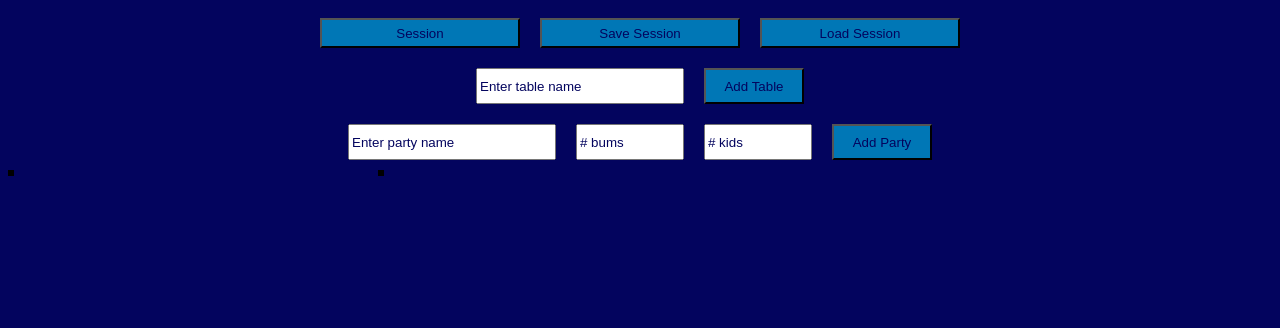
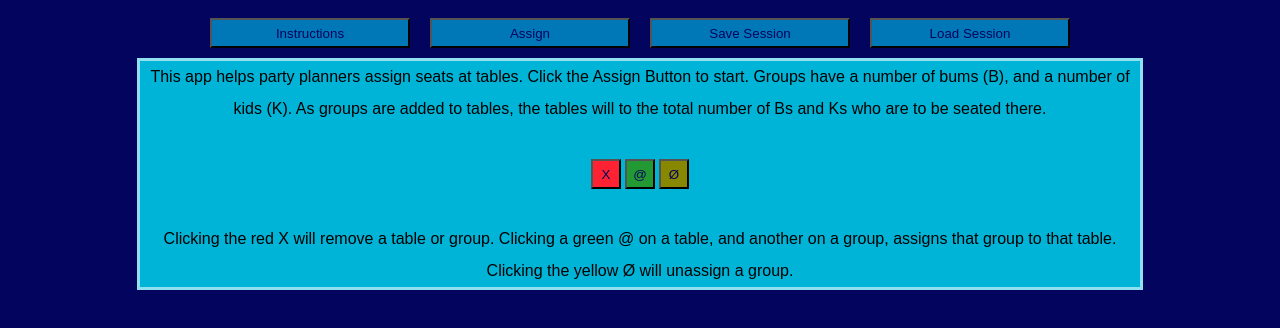
Before and after one commit to NickBrownMaths/seatingplan, a React (Create React App) app: page / in a window 1280 px wide. Shown: the top 328 px of the page. Built offline with nearby package versions, Linux system fonts and the light colour scheme.

Commit message:
added instruction page

```diff
--- a/src/App.css
+++ b/src/App.css
@@ -96,6 +96,7 @@ body {
   background-color: var(--colour6);
   color: var(--colour1);
 }
+
 .KillButton:hover {
   background-color: var(--colour7);
 }
@@ -112,6 +113,7 @@ body {
   background-color: var(--colour8);
   color: var(--colour1);
 }
+
 .LinkButton:hover {
   background-color: var(--colour9);
 }
@@ -128,6 +130,7 @@ body {
   background-color: var(--colour10);
   color: var(--colour1);
 }
+
 .UnlinkButton:hover {
   background-color: var(--colour11);
 }
@@ -150,7 +153,7 @@ body {
   min-width: var(--widthBigger);
 }
 
-.TableParty{
+.TableParty {
   margin-top: 15px;
 }
 
@@ -174,3 +177,81 @@ body {
   left: var(--widthBiggerer);
   top: 0
 }
+
+.LoadSaveHolder {
+  display: inline-block;
+}
+
+.InstructionHolder {
+  display: grid;
+  grid-template-columns: var(--height) auto;
+}
+
+.InstructionBox,
+.CopyBox {
+  display: flex;
+  flex-wrap: wrap;
+  justify-content: center;
+  align-content: center;
+  max-width: 1000px;
+  word-wrap: break-word;
+  min-height: var(--height);
+  line-height: 200%;
+
+  border-color: var(--colour4);
+  border-style: solid;
+
+  background-color: var(--colour3);
+}
+
+.FakeButton {
+  display: grid;
+  position: relative;
+  max-width: var(--height);
+  max-height: var(--height);
+}
+
+
+.FakeKillButton {
+  min-height: var(--height);
+  min-width: var(--height);
+  max-height: var(--height);
+  max-width: var(--height);
+  background-color: var(--colour6);
+  color: var(--colour1);
+  margin: 2px;
+}
+
+.FakeKillButton:hover {
+  background-color: var(--colour7);
+}
+
+.FakeLinkButton {
+  min-height: var(--height);
+  min-width: var(--height);
+  max-height: var(--height);
+  max-width: var(--height);
+  min-height: var(--height);
+  background-color: var(--colour8);
+  color: var(--colour1);
+  margin: 2px;
+}
+
+.FakeLinkButton:hover {
+  background-color: var(--colour9);
+}
+
+.FakeUnlinkButton {
+  min-height: var(--height);
+  min-width: var(--height);
+  max-height: var(--height);
+  max-width: var(--height);
+  min-height: var(--height);
+  background-color: var(--colour10);
+  color: var(--colour1);
+  margin: 2px;
+}
+
+.FakeUnlinkButton:hover {
+  background-color: var(--colour11);
+}
--- a/src/App.js
+++ b/src/App.js
@@ -5,7 +5,7 @@ import PageBodyDecider from './PageBodyDecider';
 
 function App() {
 
-  const [currentPage, setCurrentPage] = useState('addTable');
+  const [currentPage, setCurrentPage] = useState('instruct');
 
   const [tableList, setTableList] = useState([]);
   const [partyList, setPartyList] = useState([]);
@@ -87,7 +87,8 @@ function App() {
   }, [severLink]);
 
   let buttons = [];
-  buttons.push([() => setCurrentPage('addTable'), 'Session',]);
+  buttons.push([() => setCurrentPage('instruct'), 'Instructions',]);
+  buttons.push([() => setCurrentPage('addTable'), 'Assign',]);
   buttons.push([() => setCurrentPage('saveSesh'), 'Save Session',]);
   buttons.push([() => setCurrentPage('loadSesh'), 'Load Session',]);
 
```
